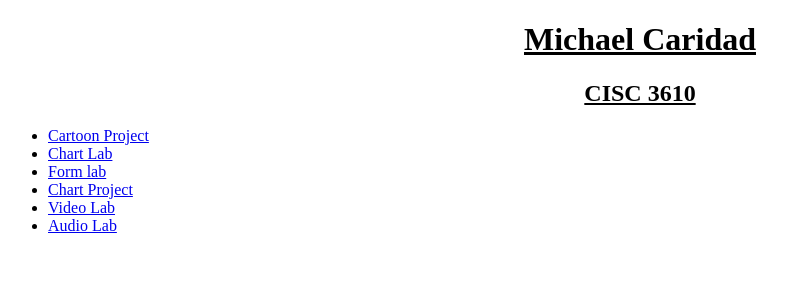
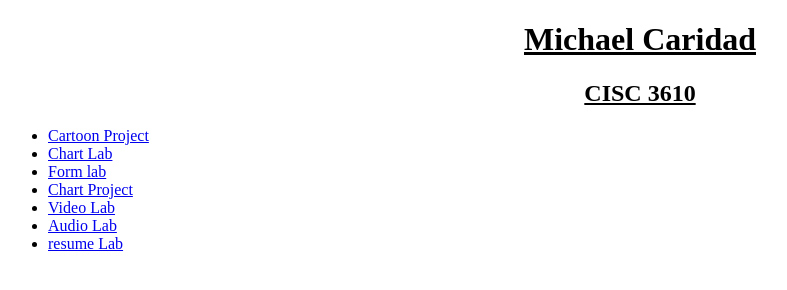
Before and after one commit to mich809/mich809.github.io, a plain HTML site: page index.html in a window 1280 px wide. Shown: the whole page, without its empty margins (0-787 px from the left). Drawn offline with Linux system fonts and the light colour scheme.

Commit message:
Update index.html

```diff
--- a/index.html
+++ b/index.html
@@ -18,6 +18,7 @@
       <li><a href="Doughtnut.html">Chart Project</a></li>
       <li><a href="Video Lab/videoLab.html">Video Lab</a></li>
       <li><a href="Audio Lab/AudioLab.html">Audio Lab</a></li>
+       <li><a href="resume/resume.html">resume Lab</a></li>
     </ul>
   </body>
 </html>
```
